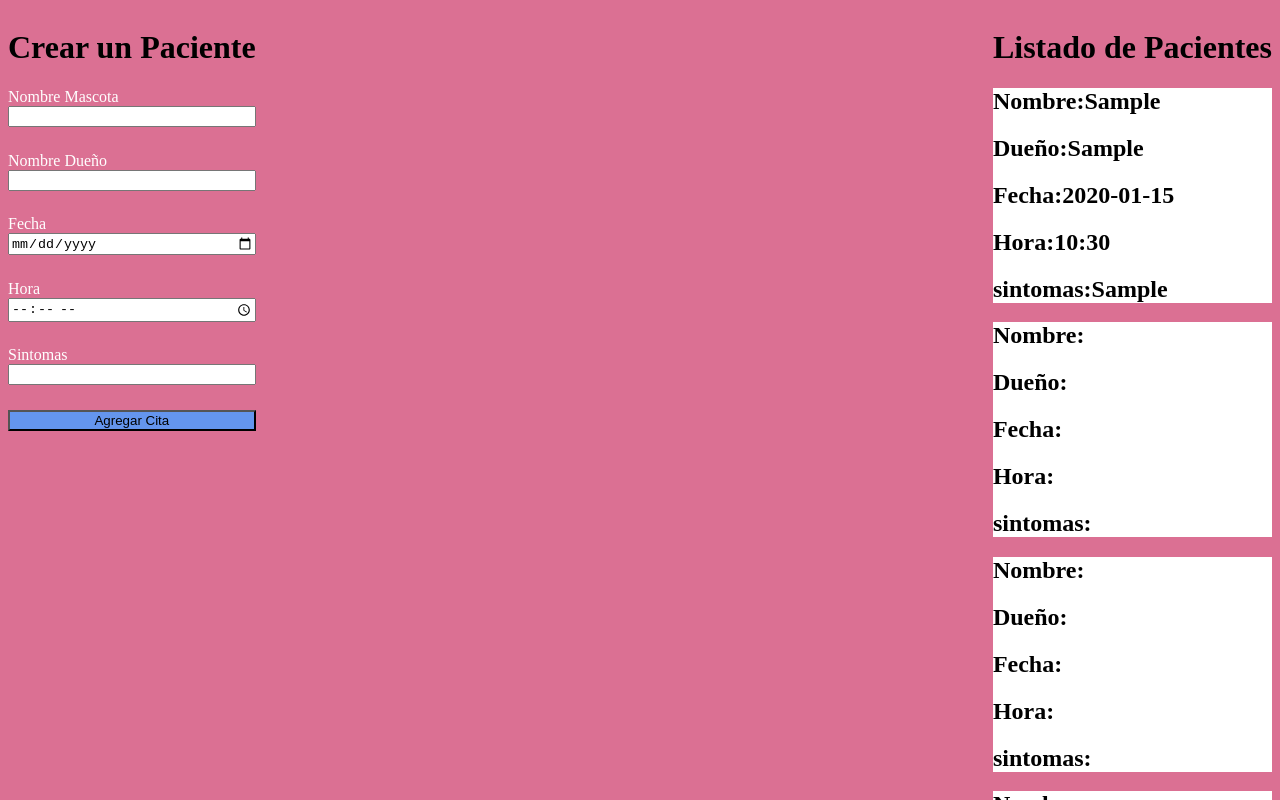
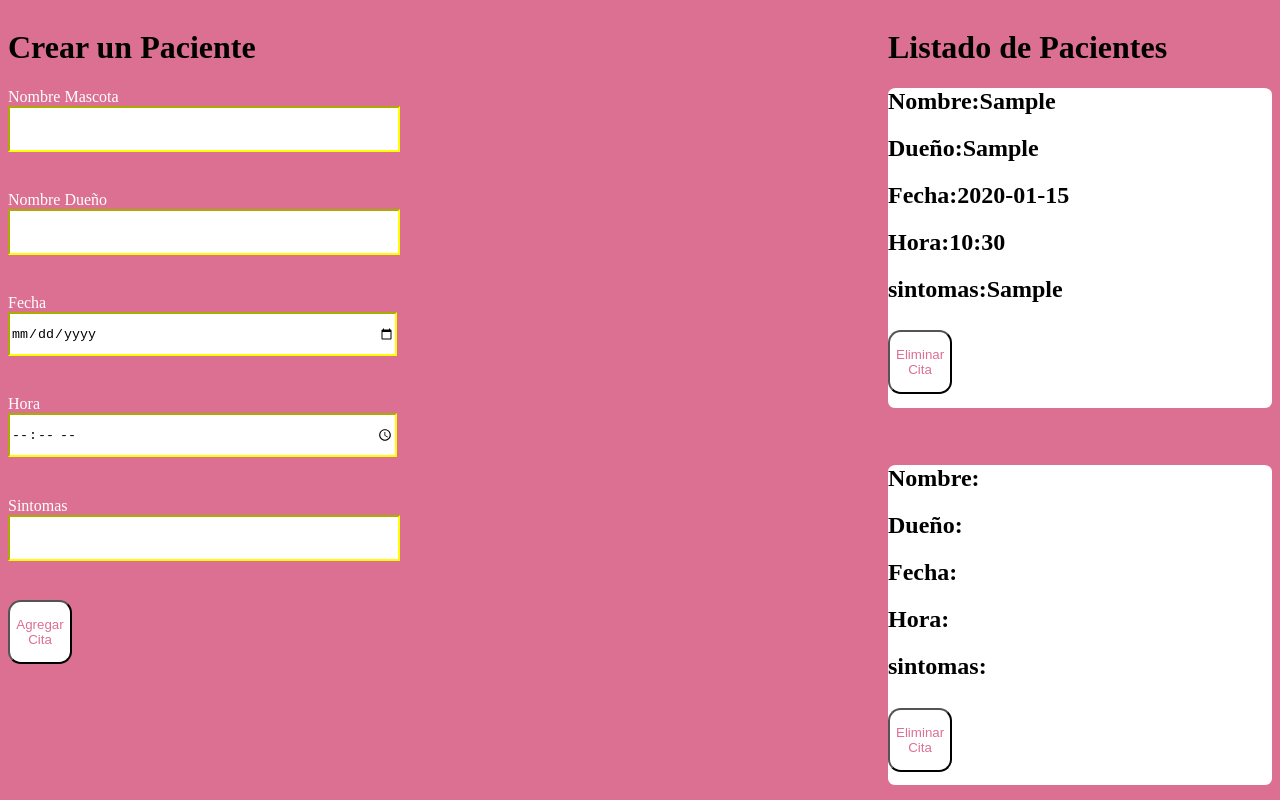
Before and after one commit to chinomozart/administrador-de_Pacientes, a React (Vite) app in the folder Proyecto Final de React/: page / in a window 1280 px wide. Both pictures are taken after typing "Sample", "Sample", "2020-01-15", "10:30", "Sample" into the empty fields and a click on the button "Agregar Cita". Shown: the top 800 px of the page. Built offline with nearby package versions, Linux system fonts and the light colour scheme.

Commit message:
final
Proyecto para entregar pero con errores

```diff
--- a/Proyecto Final de React/src/App.jsx
+++ b/Proyecto Final de React/src/App.jsx
@@ -25,7 +25,7 @@ function App() {
      <div>
        <Header titulo="Listado de Pacientes"></Header>
        {pacientes.map((paciente)=>{
-        return <Paciente nombre={paciente.mascota} dueño={paciente.dueño} date={paciente.date} hora={paciente.hora} sintomas={paciente.sintomas}/>
+        return <Paciente pacientes={pacientes} setPacientes={setPacientes} nombre={paciente.mascota} dueño={paciente.dueño} date={paciente.date} hora={paciente.hora} sintomas={paciente.sintomas}/>
        })}
      </div>
     </div>
--- a/Proyecto Final de React/src/Formulario.css
+++ b/Proyecto Final de React/src/Formulario.css
@@ -27,3 +27,9 @@
     margin-top: 10%;
     color: white;
 }
+
+input{
+    width: 30vw;
+    height: 5vh;
+    border-color: yellow;
+    }
--- a/Proyecto Final de React/src/Paciente.css
+++ b/Proyecto Final de React/src/Paciente.css
@@ -1,4 +1,15 @@
 .pacienteConatainer{
     background-color: white;
     color: black;
+    width: 30vw;
+    height: 40vh;
+    font-display:center;
+    margin-bottom: 15%;
+    border-color: yellow;
+    border-radius: 2%;
+
+
 }
+.button2{
+    margin-top: 2%;
+}
--- a/Proyecto Final de React/src/Paciente.jsx
+++ b/Proyecto Final de React/src/Paciente.jsx
@@ -1,7 +1,12 @@
 import React from "react";
 import './Paciente.css'
 
-export default function Paciente({nombre,dueño,date,hora,fecha,sintomas}){
+
+export default function Paciente({pacientes,setPacientes,nombre,dueño,date,hora,fecha,sintomas}){
+    const eliminarCita=()=>{
+        const newPacientes=pacientes.filter(paciente=>paciente.dueño !=dueño)
+        setPacientes(newPacientes)
+    }
     return (
     <section className="pacienteConatainer">
         <h2>Nombre:{nombre}</h2>
@@ -9,6 +14,8 @@ export default function Paciente({nombre,dueño,date,hora,fecha,sintomas}){
         <h2>Fecha:{date}</h2>
         <h2>Hora:{hora}</h2>
         <h2>sintomas:{sintomas}</h2>
+
+        <button className="button2" onClick={eliminarCita}>Eliminar Cita</button>
     </section>
     )
 }
--- a/Proyecto Final de React/src/index.css
+++ b/Proyecto Final de React/src/index.css
@@ -6,3 +6,14 @@ body{
 :root{
   width: 100%;
 }
+
+button{
+  background-color: white;
+  color: palevioletred;
+  width: 5vw;
+  height: 8vh;
+  border-radius: 20%}
+
+button:hover{
+  background-color: yellow;
+}
```
